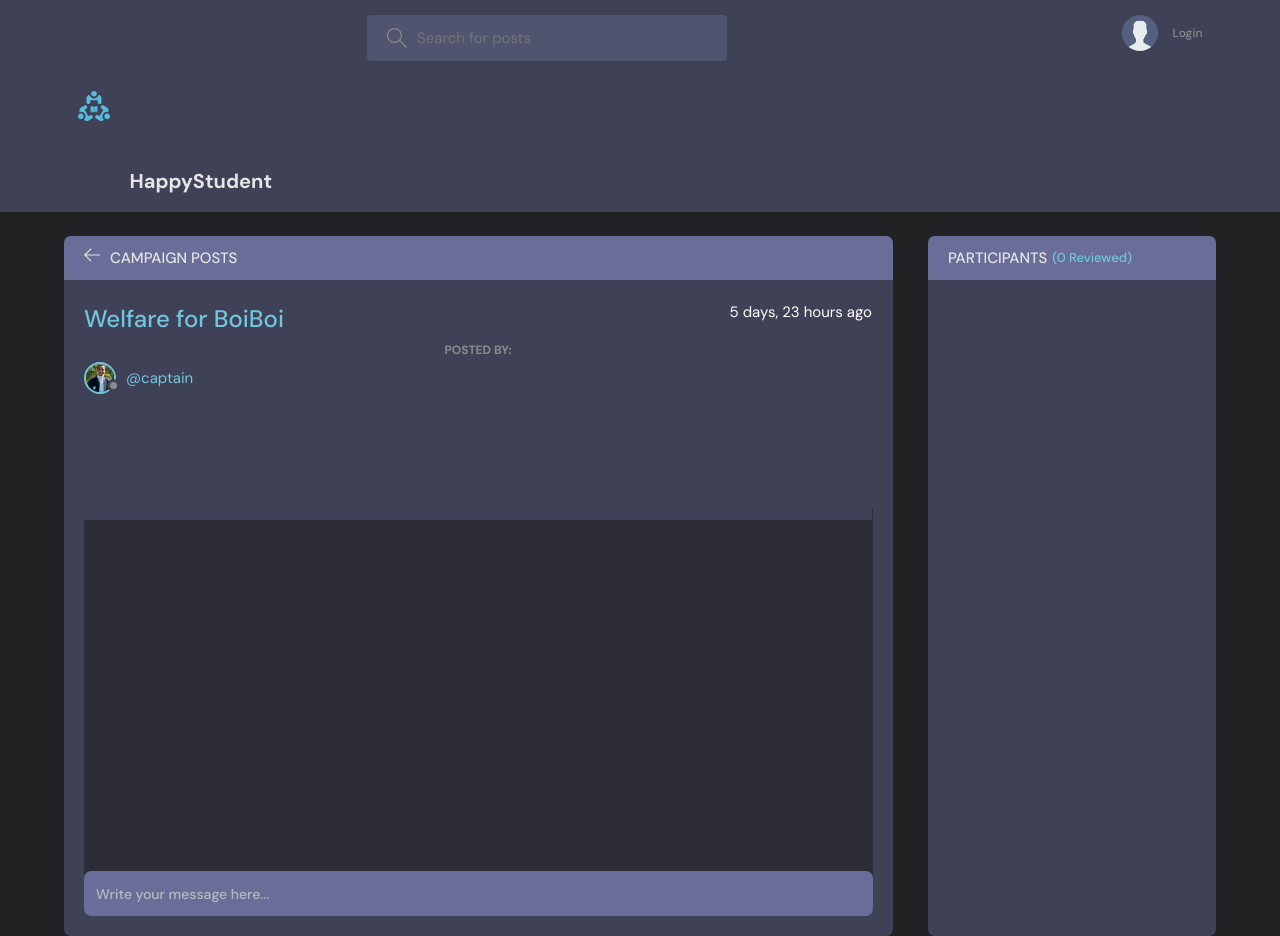
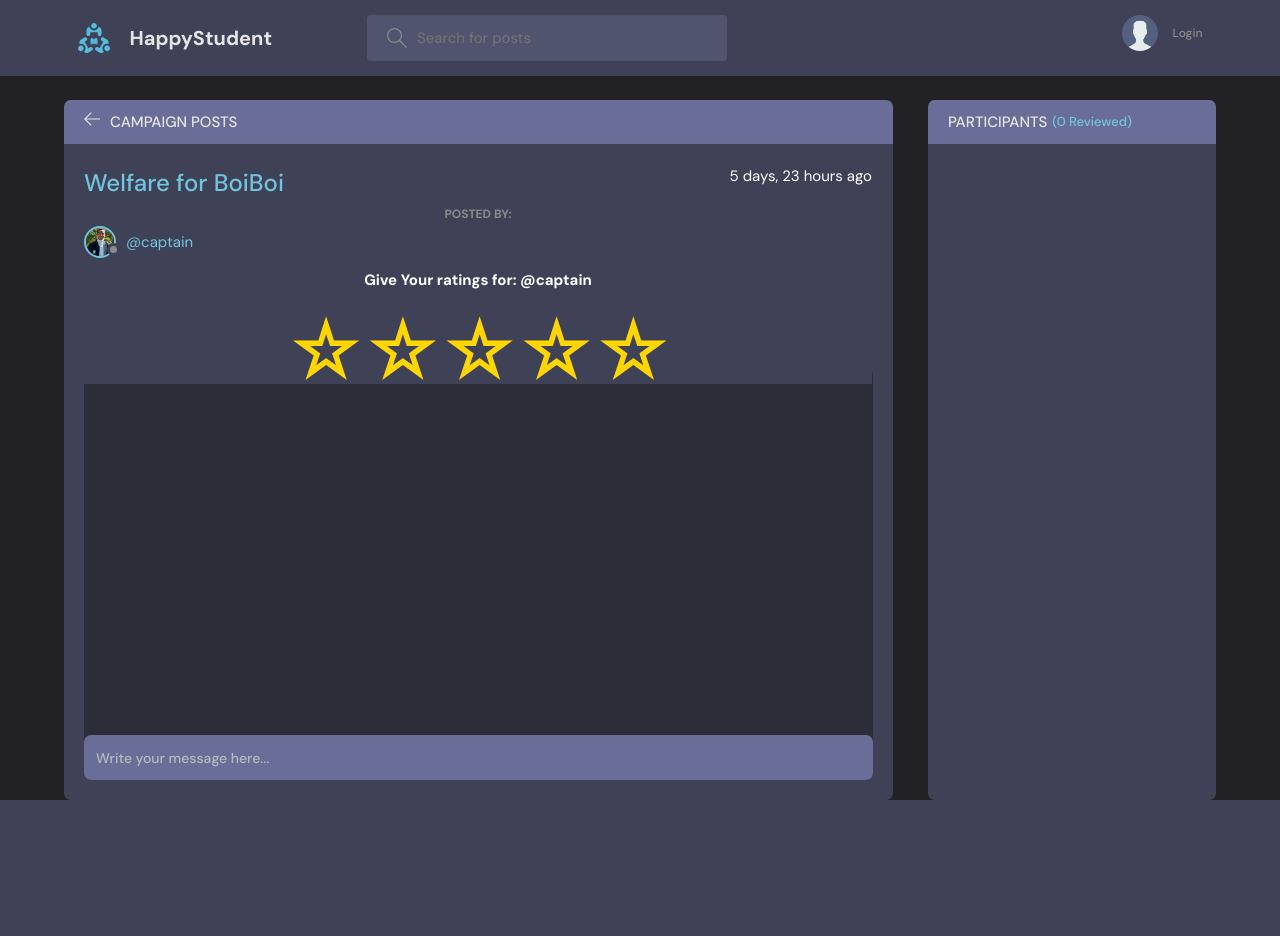
Before and after one commit to DavidSaruni/HappyStudent, a Django app: page /room/4/ in a window 1280 px wide. After the commit the page ends 800 px from the top, so only its background shows below. Run offline with Django 3.2, Linux system fonts and the light colour scheme; data comes from the database, SQL or seed files in the repository.

Commit message:
5 Star Rating

```diff
--- a/base/templates/base/room.html
+++ b/base/templates/base/room.html
@@ -64,10 +64,8 @@
               </div>
               <span>@{{room.host.username}}</span>
             </a>
-          </div>
-
-          <!-- Form Rating -->
-          <h1>Star rating </h1>
+            <!-- Form Rating -->
+          <h1>Give Your ratings for: <b>@{{room.host.username}}</b>  </h1>
 
           <div class="rating">
 
@@ -78,6 +76,9 @@
             <input type="radio" name="rating" value="1" id="1"><label for="1">☆</label>
           </div>
           <!-- Form Rating End -->
+          </div>
+
+
           <!-- <div class="room__details">
             Lorem ipsum dolor sit, amet consectetur adipisicing elit. Quasi, tenetur laudantium? Dicta repellendus
             rerum consectetur, voluptatem repudiandae eum ea porro cupiditate provident nulla, deserunt, ab ipsum
--- a/static/styles/style.css
+++ b/static/styles/style.css
@@ -1201,9 +1201,6 @@ h1, p{
 
 }
 
-h1{
-    margin-top:150px;
-}
 p{ font-size: 1.2rem;}
 @media only screen and (max-width: 600px) {
   h1{font-size: 14px;}
--- a/templates/main.html
+++ b/templates/main.html
@@ -8,6 +8,7 @@
     <meta name="viewport" content="width=device-width, initial-scale=1.0" />
     <link rel="shortcut icon" href="assets/favicon.ico" type="image/x-icon" />
     <link rel="stylesheet" href="{% static 'styles/style.css' %}" />
+
     <title>HappyStudent- </title>
 </head>
 
```
